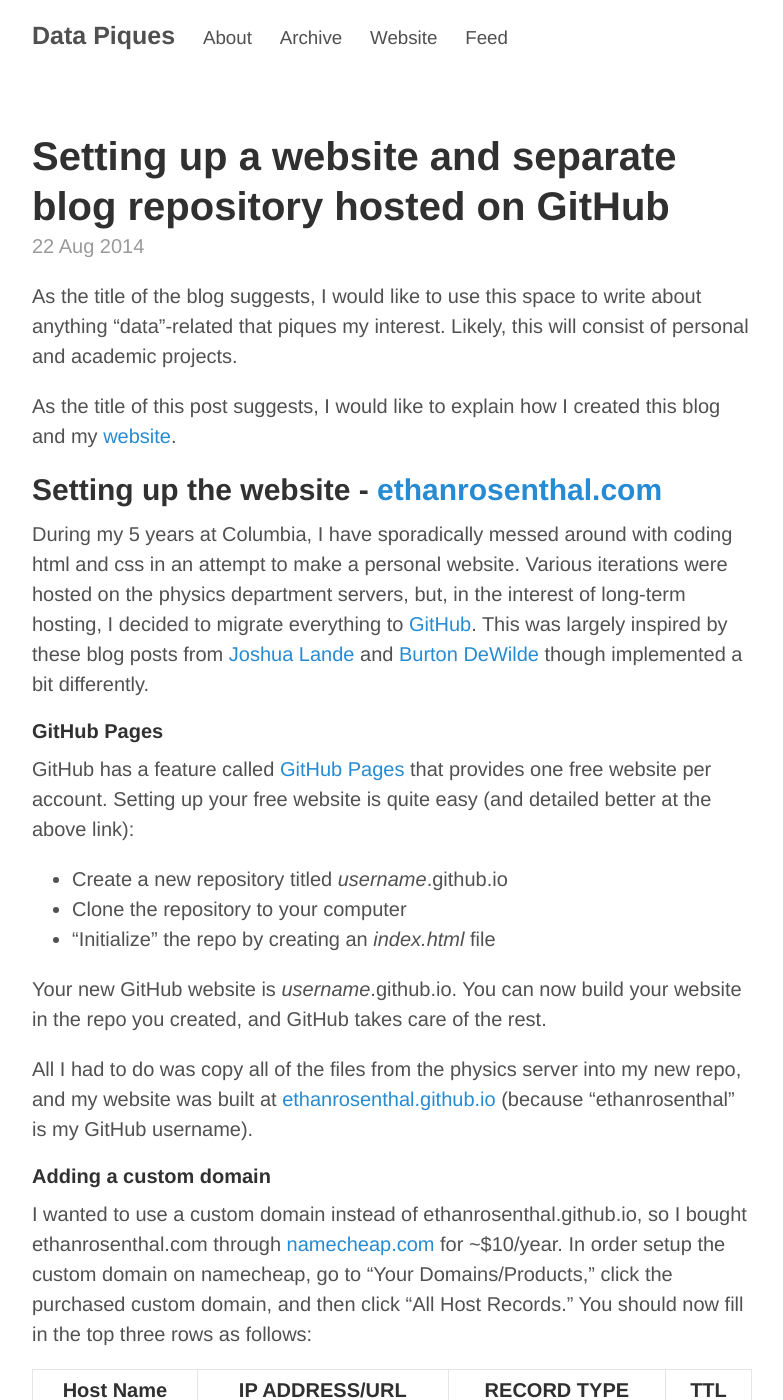
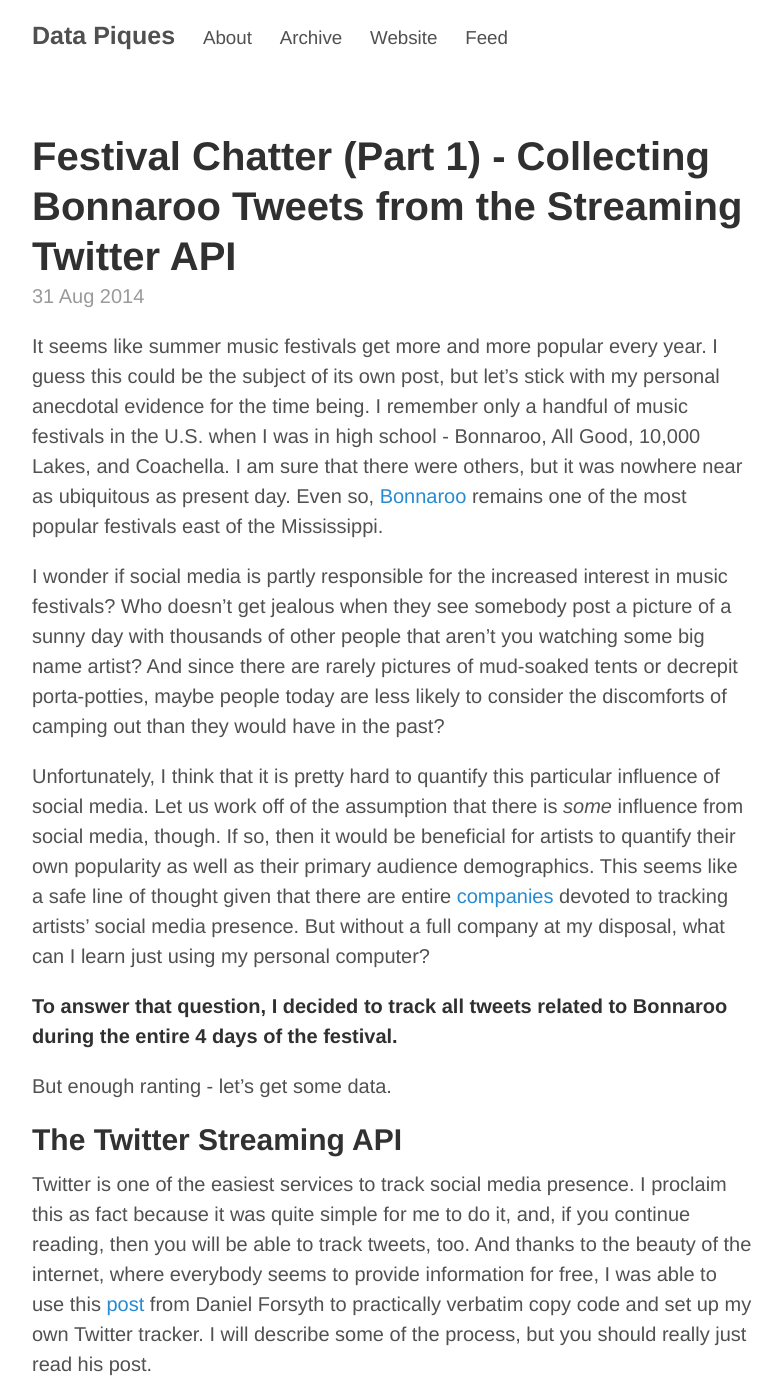
Before and after one commit to EthanRosenthal/blog, a Jekyll site: the page built from index.html, in a window 1280 px wide and 1400 px high. Shown: the whole window, without its empty margins (248-1031 px from the left). Built offline with Jekyll 4.4.1, drawn with Linux system fonts in a browser that asks for light colours; Markdown is read by kramdown in place of the engine named in the settings; the list of posts is cut into pages by our own code; some of the changed text lies outside the part shown.

Commit message:
initial commit

````diff
--- /dev/null
+++ b/_posts/2014-08-31-festival-chatter-part1.md
@@ -0,0 +1,110 @@
+---
+layout: post
+title: Festival Chatter (Part 1) - Collecting Bonnaroo Tweets from the Streaming Twitter API
+comments: true
+---
+
+It seems like summer music festivals get more and more popular every year. I guess this could be the subject of its own post, but let's stick with my personal anecdotal evidence for the time being. I remember only a handful of music festivals in the U.S. when I was in high school - Bonnaroo, All Good, 10,000 Lakes, and Coachella. I am sure that there were others, but it was nowhere near as ubiquitous as present day. Even so, [Bonnaroo](http://www.bonnaroo.com/) remains one of the most popular festivals east of the Mississippi.
+
+I wonder if social media is partly responsible for the increased interest in music festivals? Who doesn't get jealous when they see somebody post a picture of a sunny day with thousands of other people that aren't you watching some big name artist? And since there are rarely pictures of mud-soaked tents or decrepit porta-potties, maybe people today are less likely to consider the discomforts of camping out than they would have in the past?
+
+Unfortunately, I think that it is pretty hard to quantify this particular influence of social media. Let us work off of the assumption that there is *some* influence from social media, though. If so, then it would be beneficial for artists to quantify their own popularity as well as their primary audience demographics. This seems like a safe line of thought given that there are entire [companies](https://www.nextbigsound.com/) devoted to tracking artists' social media presence. But without a full company at my disposal, what can I learn just using my personal computer?
+
+**To answer that question, I decided to track all tweets related to Bonnaroo during the entire 4 days of the festival.**
+
+But enough ranting - let's get some data.
+
+## The Twitter Streaming API
+
+Twitter is one of the easiest services to track social media presence. I proclaim this as fact because it was quite simple for me to do it, and, if you continue reading, then you will be able to track tweets, too. And thanks to the beauty of the internet, where everybody seems to provide information for free, I was able to use this [post](http://www.danielforsyth.me/analyzing-a-nhl-playoff-game-with-twitter/) from Daniel Forsyth to practically verbatim copy code and set up my own Twitter tracker. I will describe some of the process, but you should really just read his post.
+
+#### Get Your Twitter App
+
+Before you can begin collecting tweets on your computer, you must first setup an account on the [Twitter developer site](https://dev.twitter.com). After creating an account, click your icon in the upper right corner and go to "My applications". You must now create an "App" which will allows your computer to connect to the Twitter API.
+
+You have to give a title, description, and website for this app. You can honestly list whatever you want here, so do not worry if you do not have a website. After creating the app, click the API Keys tab. Scroll to the bottom and click "Create my access token". It takes about 30 seconds for the tokens to be created, so wait a bit and then refresh the page.
+
+You should now have an "Access token" and "Access token secret" listed at the bottom of the page. Combined with the "API key" and "API secret" at the top of the page, you have everything you need to start tracking tweets. By the way, these codes are all part of the [OAuth](http://en.wikipedia.org/wiki/OAuth) system that I know absolutely nothing about but somehow allows you to securely connect to the Twitter API.
+
+#### Tweepy and Pymongo - Because Python Always
+
+Data scientists love Python (which is again anecdotal - somebody should aggregate job postings). Coming from MATLAB, I have found Python to be about as low of a barrier to entry as I could hope for. In the interest of keeping the language consistent throughout the data pipeline, [Tweepy](http://www.tweepy.org/) is a simple Python library for interacting with the Twitter API. Below is the code that I used to track all tweets that mention "Bonnaroo" (not case sensitive) or any mispelling of Bonnaroo that I could think of. I consistently mispell it, so it seems likely that others would, too. By the way, this code is *completely* stolen from that [post](http://www.danielforsyth.me/analyzing-a-nhl-playoff-game-with-twitter/) that I mentioned earlier, so I claim absolutely zero credit.
+
+```python
+
+# This code was basically totally stolen from
+# http://www.danielforsyth.me/analyzing-a-nhl-playoff-game-with-twitter/
+
+import tweepy
+import sys
+import pymongo
+
+######### The below authentication has been omitted
+consumer_key=""
+consumer_secret=""
+
+access_token=""
+access_token_secret=""
+#########
+
+auth = tweepy.OAuthHandler(consumer_key, consumer_secret)
+auth.set_access_token(access_token, access_token_secret)
+api = tweepy.API(auth)
+
+class CustomStreamListener(tweepy.StreamListener):
+    def __init__(self, api):
+        self.api = api
+        super(tweepy.StreamListener, self).__init__()
+
+        self.db = pymongo.MongoClient().bonnaroo
+
+    def on_status(self, status):
+        status.text=str(unicode(status.text).encode("utf-8"))
+        print status.text , "\n"
+
+        data ={}
+        data['text'] = status.text
+        data['created_at'] = status.created_at
+        data['geo'] = status.geo
+        data['source'] = status.source
+
+        self.db.Tweets.insert(data)
+
+
+    def on_error(self, status_code):
+        print >> sys.stderr, 'Encountered error with status code:', status_code
+        return True # Don't kill the stream
+
+    def on_timeout(self):
+        print >> sys.stderr, 'Timeout...'
+        return True # Don't kill the stream
+
+sapi = tweepy.streaming.Stream(auth, CustomStreamListener(api))
+sapi.filter(track=['bonnaroo','bonaroo','bonarroo','bonnarroo']) # Get all mispellings
+```
+Remember those API keys that you got for your Twitter app? You should set the `consumer_key` and `consumer_secret` variables equal to the "API key" and "API secret" codes, respectively. Likewise, the "Access token" and "Access token secret" codes should be mapped to the `access_token` and `access_token_secret` variables. Make sure to omit your tokens if you ever share your code (as I've done above).
+
+The above code creates an object that records any tweet that contains any of the strings that I have listed in the bottom line. Four properties of the tweet are recorded: the text, the date and time, the GPS location (if given), and the source (Twitter client) of the tweet. These five properties are collected in a dictionary variable called `data` and inserted into a MongoDB database.
+
+Why MongoDB? Because NoSQL is the new SQL? No, because MongoDB is what the code that I copied used. The code uses [PyMongo](http://api.mongodb.org/python/current/), a Python library for interacting with MongoDB. For this application, I do not think that it really matters what type of database you use - you could just as well use MySQL or something.
+
+Depending on your filter terms that you want to track, you may end up collecting a *lot* of tweets. In that scenario, you may want to set a limit to the total number of tweets that you collect. To do this, initialize a variable
+
+```python
+self.tweetCount = 0
+```
+
+in the `__init__` function. Then, place the following code in the `on_status` function:
+
+```python
+cap = 10000 # Whatever number you want
+self.tweetCount+=1
+if self.tweetCount < cap:
+    return True
+else:
+    return False
+```
+
+Just do not forget to remove this code when you do not want a cap! That is why I am writing this post about Bonnaroo instead of the Governor's Ball music festival (for which I have exactly 10,000 tweets if anybody wants them).
+
+So, if you can install Python, MongoDB, and the Tweepy and PyMongo libraries, then you can track tweets. Bonnaroo ran from June 12th to June 15th this year. I started collecting tweets on the afternoon of the 11th because I was hoping to hear some chatter from people traveling to Tennessee. I stopped the tweet collection during the afternoon of the 16th in order to collect the backend of the chatter. And somehow, the code just ran, I never got disconnected, and I ended up with **157,600** tweets. In the next post, I will finally write about the data that was collected.
````
Also changed, not shown: _posts/2014-08-22-hello-world.md (+1 -1 lines).
